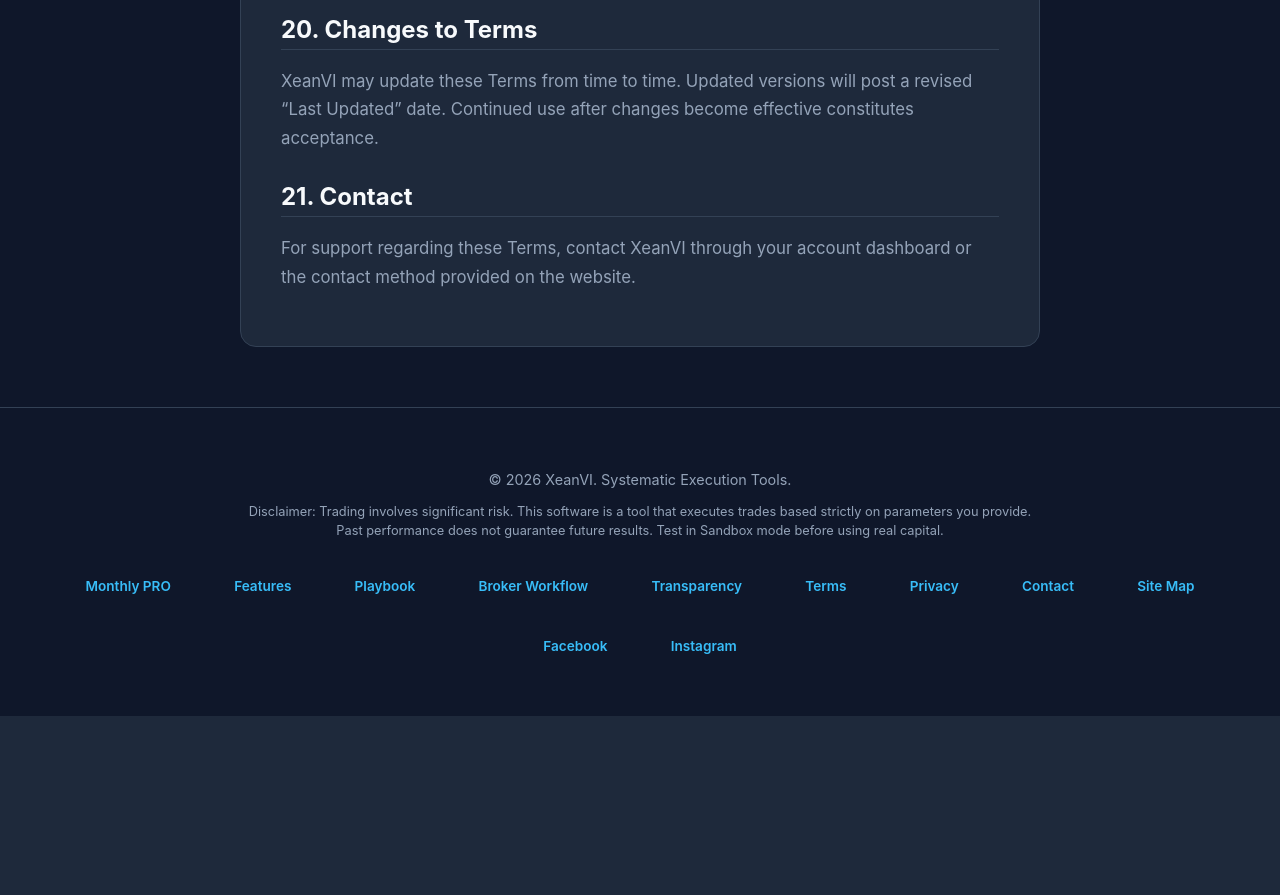
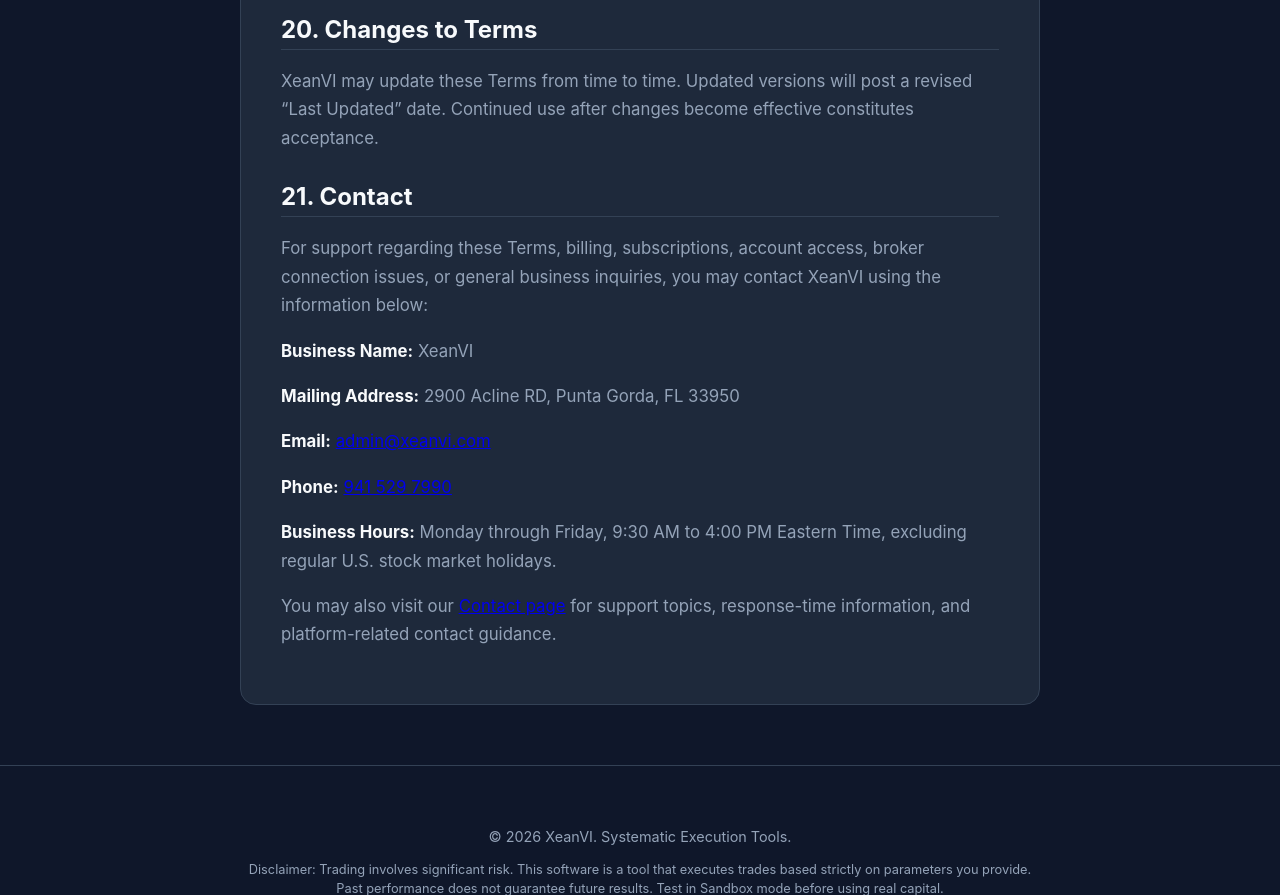
Before and after one commit to TroyS0326/trader, a Flask app: page /terms in a window 1280 px wide. Shown: the part 4368-5263 px from the top of the page. Before the commit the page ends 5084 px from the top, so only its background shows below. Run offline with Flask 3, Linux system fonts and the light colour scheme; parts of the project's set-up code (start-up, migrations or seed data) failed here and were passed over; some libraries are stand-ins or nearby versions.

Commit message:
Update legal page contact sections with direct business info

```diff
--- a/templates/terms.html
+++ b/templates/terms.html
@@ -123,7 +123,13 @@
         <p>XeanVI may update these Terms from time to time. Updated versions will post a revised “Last Updated” date. Continued use after changes become effective constitutes acceptance.</p>
 
         <h2>21. Contact</h2>
-        <p>For support regarding these Terms, contact XeanVI through your account dashboard or the contact method provided on the website.</p>
+        <p>For support regarding these Terms, billing, subscriptions, account access, broker connection issues, or general business inquiries, you may contact XeanVI using the information below:</p>
+        <p><strong>Business Name:</strong> XeanVI</p>
+        <p><strong>Mailing Address:</strong> 2900 Acline RD, Punta Gorda, FL 33950</p>
+        <p><strong>Email:</strong> <a href="mailto:admin@xeanvi.com">admin@xeanvi.com</a></p>
+        <p><strong>Phone:</strong> <a href="tel:+19415297990">941 529 7990</a></p>
+        <p><strong>Business Hours:</strong> Monday through Friday, 9:30 AM to 4:00 PM Eastern Time, excluding regular U.S. stock market holidays.</p>
+        <p>You may also visit our <a href="/contact">Contact page</a> for support topics, response-time information, and platform-related contact guidance.</p>
     </div>
         {% include 'footer.html' %}
 
```
Also changed, not shown: templates/privacy.html (+7 -1 lines).
